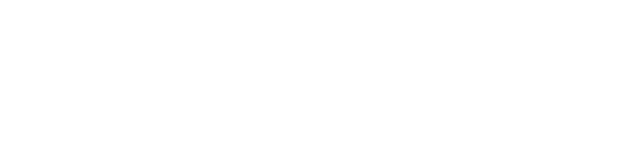
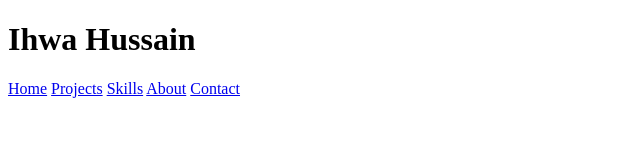
Before and after one commit to IhwaHussain/ihwahussain.github.io, a plain HTML site: page index.html in a window 1280 px wide. Shown: the whole page, without its empty margins (0-640 px from the left). Drawn offline with Linux system fonts and the light colour scheme.

Commit message:
some minor additions

```diff
--- a/index.html
+++ b/index.html
@@ -1,6 +1,21 @@
 <!DOCTYPE html>
     <head>
         <title>Ihwa Hussain's Portfolio</title>
+        <meta charset="UTF-8">
+        <meta name="viewport" content="width=device-width, initial-scale=1, maximum-scale=5"
         <link rel="stylesheet" href="">
     </head>
+
+    <div class="header">
+        <h1>Ihwa Hussain</h1>
+        <p></p>
+    </div>
+
+    <div class="navbar">
+        <a href="#">Home</a>
+        <a href="#">Projects</a>
+        <a href="#">Skills</a>
+        <a href="#">About</a>
+        <a href="#">Contact</a>
+    </div>
 </html>
```
Also changed, not shown: assets/css/style.css (added).
